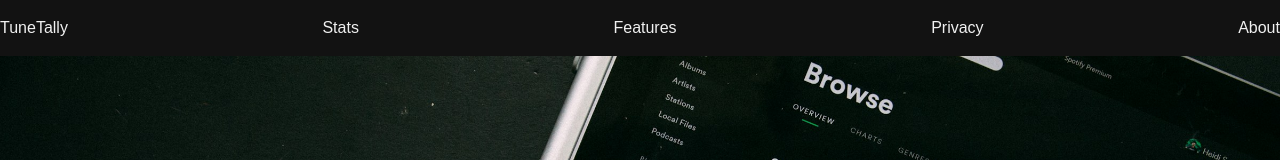
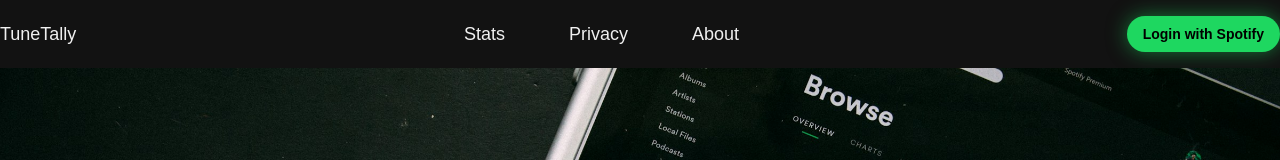
Before and after one commit to vikram42003/TuneTally, a React (Vite) app: page / in a window 1280 px wide. Shown: the top 160 px of the page. Built offline with nearby package versions, Linux system fonts and the light colour scheme; no server answers.

Commit message:
feat: add login button to navbar, change importing of login func

```diff
--- a/src/components/Homepage/Hero.tsx
+++ b/src/components/Homepage/Hero.tsx
@@ -1,8 +1,6 @@
-interface HeroProps {
-  handleGetStats: () => void;
-}
+import { loginWithSpotify } from "../../api/auth/spotifyAuth/spotifyAuth";
 
-const Hero = ({ handleGetStats }: HeroProps) => {
+const Hero = () => {
   return (
     <div>
       <h2 className="text-6xl font-bold">
@@ -17,7 +15,7 @@
       <div>
         <button
           type="button"
-          onClick={handleGetStats}
+          onClick={loginWithSpotify}
           // shadow-[0_0_20px_rgba(29,185,84,0.6)] does the green glow effect
           className="bg-spotify-green cursor-pointer rounded-4xl px-6 py-2 font-bold text-black shadow-[0_0_20px_rgba(29,185,84,0.6)] transition-all duration-300 hover:scale-105 hover:shadow-[0_0_25px_rgba(29,185,84,0.9)]"
         >
--- a/src/components/Navbar.tsx
+++ b/src/components/Navbar.tsx
@@ -1,17 +1,18 @@
 import { Link } from "react-router";
+
+import { loginWithSpotify } from "../api/auth/spotifyAuth/spotifyAuth";
 
 const Navbar = () => {
   return (
-    <section className="bg-spotify-dark py-4">
-      <nav className="layout-container flex justify-between">
+    <section className="bg-spotify-dark py-4 text-lg">
+      <nav className="layout-container flex justify-between items-center">
         <div>
           <Link to="/" className="hover:text-spotify-green transition-all duration-500 navbar-text-shadow">TuneTally</Link>
         </div>
+
+        <div className="flex gap-16">
           <div>
             <Link to="/stats" className="hover:text-spotify-green transition-all duration-500 navbar-text-shadow">Stats</Link>
-        </div>
-        <div>
-          <Link to="#features" className="hover:text-spotify-green transition-all duration-500 navbar-text-shadow">Features</Link>
           </div>
           <div>
             <Link to="/privacy" className="hover:text-spotify-green transition-all duration-500 navbar-text-shadow">Privacy</Link>
@@ -19,6 +20,16 @@
           <div>
             <Link to="/about" className="hover:text-spotify-green transition-all duration-500 navbar-text-shadow">About</Link>
           </div>
+        </div>
+
+        <button
+          type="button"
+          onClick={loginWithSpotify}
+          // shadow-[0_0_20px_rgba(29,185,84,0.6)] does the green glow effect
+          className="bg-spotify-green cursor-pointer rounded-4xl text-sm px-4 py-2 font-bold text-black shadow-[0_0_20px_rgba(29,185,84,0.6)] transition-all duration-300 hover:scale-105 hover:shadow-[0_0_25px_rgba(29,185,84,0.9)]"
+        >
+          Login with Spotify
+        </button>
       </nav>
     </section>
   );
--- a/src/pages/Homepage.tsx
+++ b/src/pages/Homepage.tsx
@@ -1,19 +1,14 @@
-import { loginWithSpotify } from "../api/auth/spotifyAuth/spotifyAuth";
 import Hero from "../components/Homepage/Hero";
 
 // hero_bg image credits - https://unsplash.com/photos/white-and-black-ipad-H4fYXZ1hyco
 // Photo by <a href="https://unsplash.com/@framesbyfin?utm_content=creditCopyText&utm_medium=referral&utm_source=unsplash">Heidi Fin</a> on <a href="https://unsplash.com/photos/white-and-black-ipad-H4fYXZ1hyco?utm_content=creditCopyText&utm_medium=referral&utm_source=unsplash">Unsplash</a>
 
 const Homepage = () => {
-  const handleGetStats = () => {
-    loginWithSpotify();
-  };
-
   return (
     <>
       <section className="flex min-h-[80vh] items-center bg-[url(/images/hero_bg.jpg)] bg-cover py-4">
         <div className="layout-container w-full">
-          <Hero handleGetStats={handleGetStats} />
+          <Hero />
         </div>
       </section>
 
```
Lines whose indentation alone changed are shown as unchanged.
